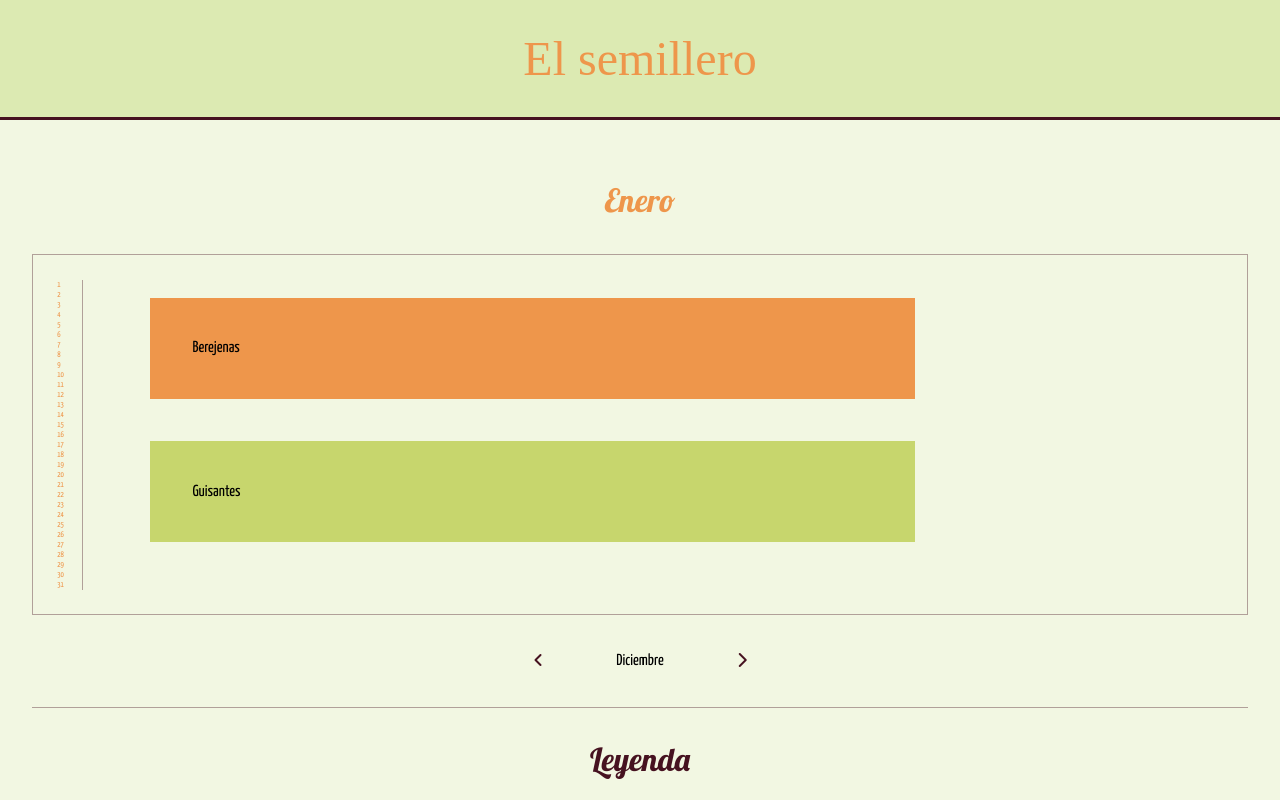
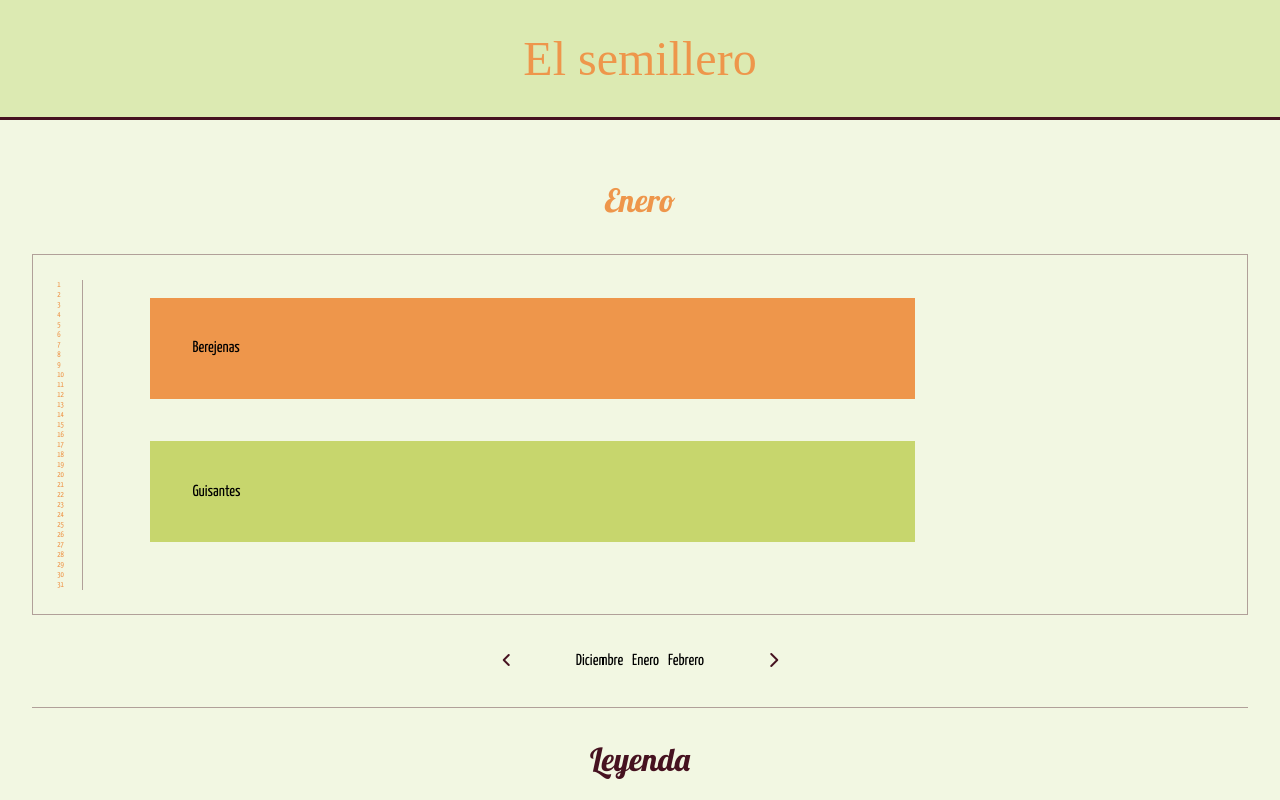
Before and after one commit to Calpurniax/personal-project, a React (Create React App) app in the folder web/: page / in a window 1280 px wide. Shown: the top 800 px of the page. Built offline with nearby package versions, Linux system fonts and the light colour scheme.

Commit message:
fix january when launches

```diff
--- a/web/src/components/App.js
+++ b/web/src/components/App.js
@@ -42,18 +42,18 @@ function App() {
     icon: tomate,
   }]
 
-  // const getMonthName = (monthNumber) => {
-  //   console.log(monthNumber)
-  //   return months[monthNumber]
-  // }
-  // const getShowedMonths = () => {
-  //   return months.slice(currentMonthNumber - 1, (currentMonthNumber + 2))
-  // }
+  useEffect(() => {
+    if (currentMonthNumber === 0) {
+      const lastMonth = months.pop()
+      setShowedMonths([lastMonth, ...months])
+    }
+  }, [])
 
   useEffect(() => {
     const daysInMonth = getDays(new Date().getFullYear(), currentMonthNumber + 1)
     setDays(daysInMonth);
   }, [currentMonthNumber]);
+
 
   const changeMonth = (month) => {
     setCurrentMonthNumber(months.findIndex(each => each === month))
```
